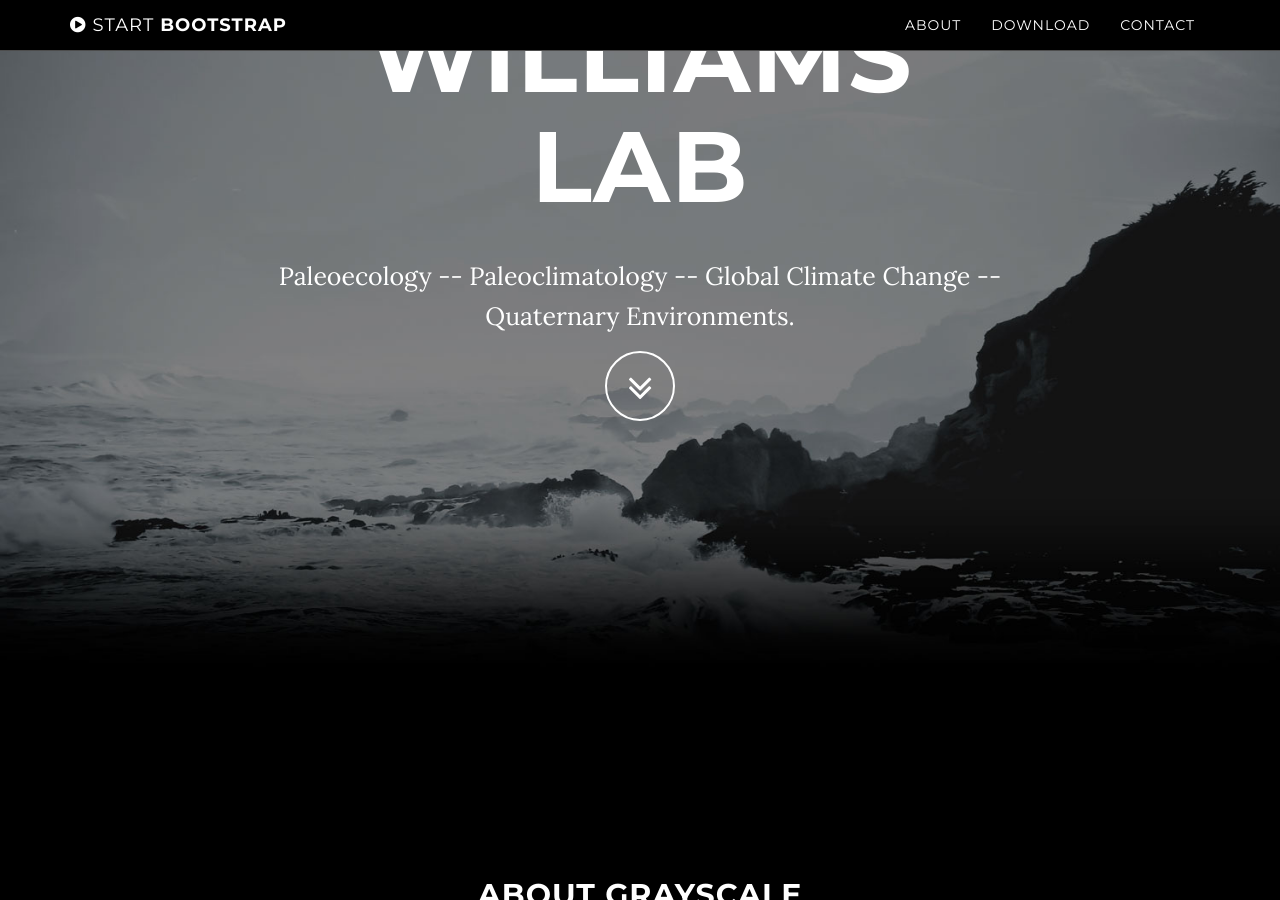
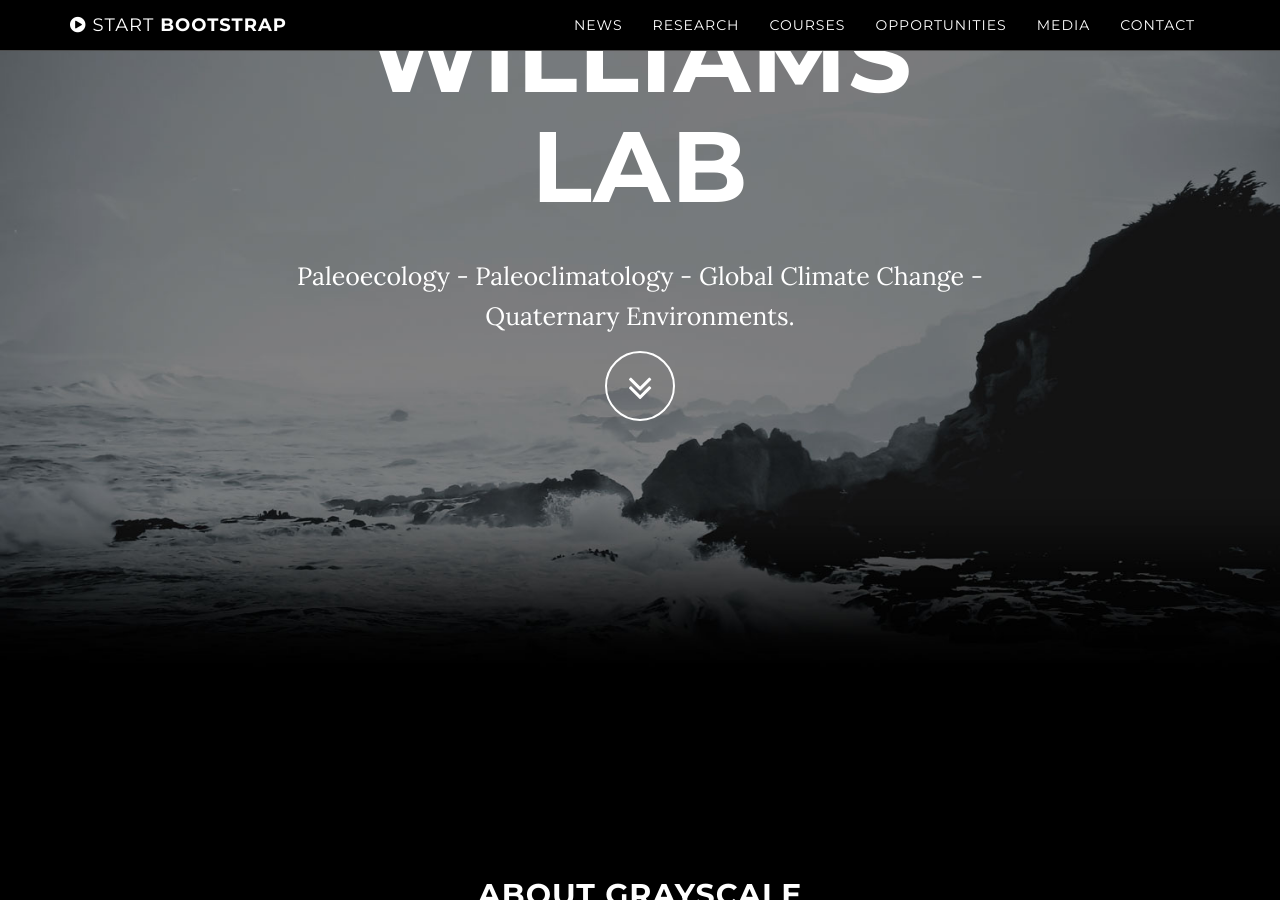
Before and after one commit to WilliamsPaleoLab/WilliamsPaleoLab.github.io, a Jekyll site: the page built from index.html, in a window 1280 px wide and 900 px high, scrolled down 222 px. Built offline with Jekyll 4.4.1, drawn with Linux system fonts in a browser that asks for light colours; some of the changed text lies outside the part shown.

Commit message:
Messing with nav bar buttons

```diff
--- a/_config.yml
+++ b/_config.yml
@@ -2,7 +2,7 @@
 title: Williams Lab
 email: jwwilliams1@wisc.edu
 url: https://example.github.io
-description: "Paleoecology -- Paleoclimatology -- Global Climate Change -- Quaternary Environments."
+description: "Paleoecology - Paleoclimatology - Global Climate Change - Quaternary Environments."
 
 # Color settings (hex-codes without the leading hash-tag)
 color:
--- a/_includes/nav.html
+++ b/_includes/nav.html
@@ -18,10 +18,18 @@
                         <a href="#page-top"></a>
                     </li>
                     <li>
-                        <a class="page-scroll" href="#about">About</a>
+                        <a class="page-scroll" href="#news">News</a>
                     </li>
                     <li>
-                        <a class="page-scroll" href="#download">Download</a>
+                        <a class="page-scroll" href="#research">Research</a>
+                    </li>
+                    <li>
+                        <a class="page-scroll" href="#courses">Courses</a>
+                    </li>
+                    <li>
+                        <a class="page-scroll" href="#opportunities">Opportunities</a>
+                    </li>                    <li>
+                        <a class="page-scroll" href="#media">Media</a>
                     </li>
                     <li>
                         <a class="page-scroll" href="#contact">Contact</a>
--- /dev/null
+++ b/_includes/research.html
@@ -0,0 +1,10 @@
+    <!-- About Section -->
+    <section id="about" class="container content-section text-center">
+        <div class="row">
+            <div class="col-lg-8 col-lg-offset-2">
+                <h2>About Grayscale</h2>
+                <p>Placeholder for our new research webpage</p>
+                <p>More coming soon.</p>
+            </div>
+        </div>
+    </section>
--- a/_layouts/default.html
+++ b/_layouts/default.html
@@ -4,7 +4,7 @@
     <body id="page-top" data-spy="scroll" data-target=".navbar-fixed-top">
     {% include nav.html %}
     {% include header.html %}
-    {% include about.html %}
+    {% include research.html %}
     {% include download.html %}
     {% include contact.html %}
     {% include map.html %}
```
